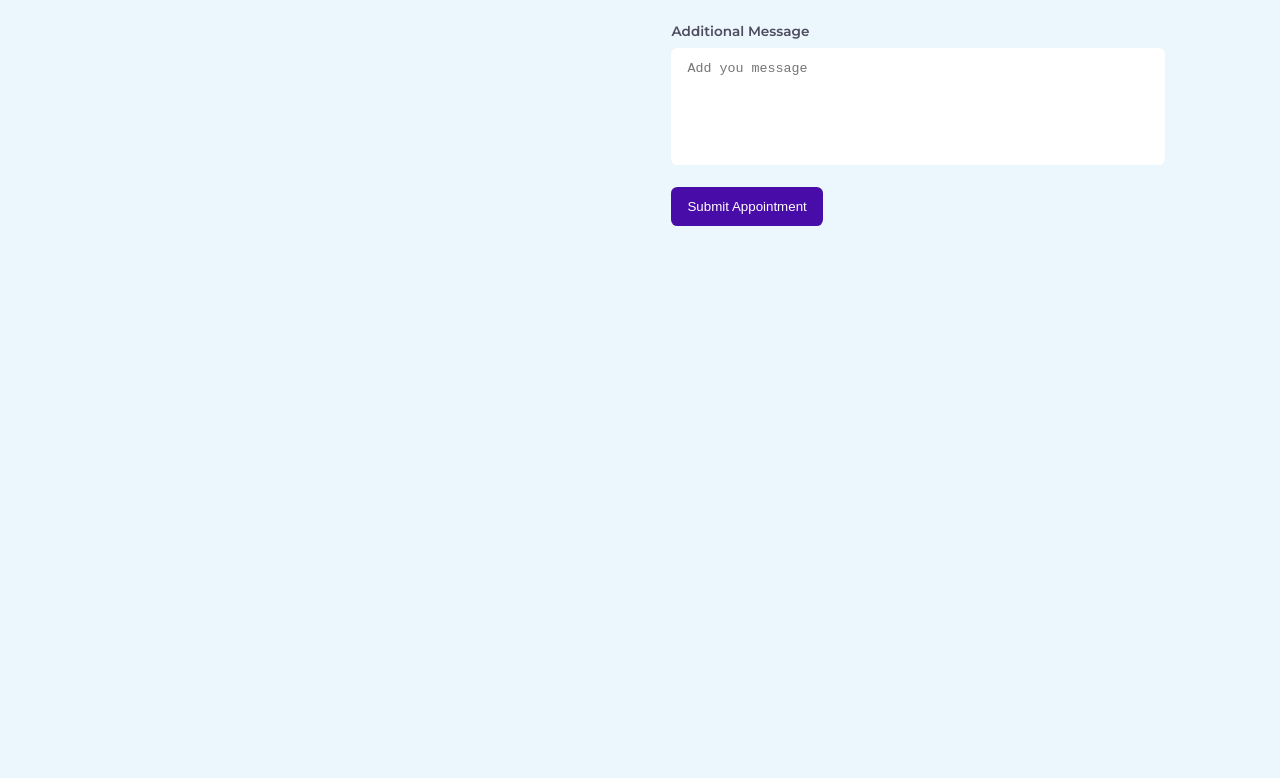
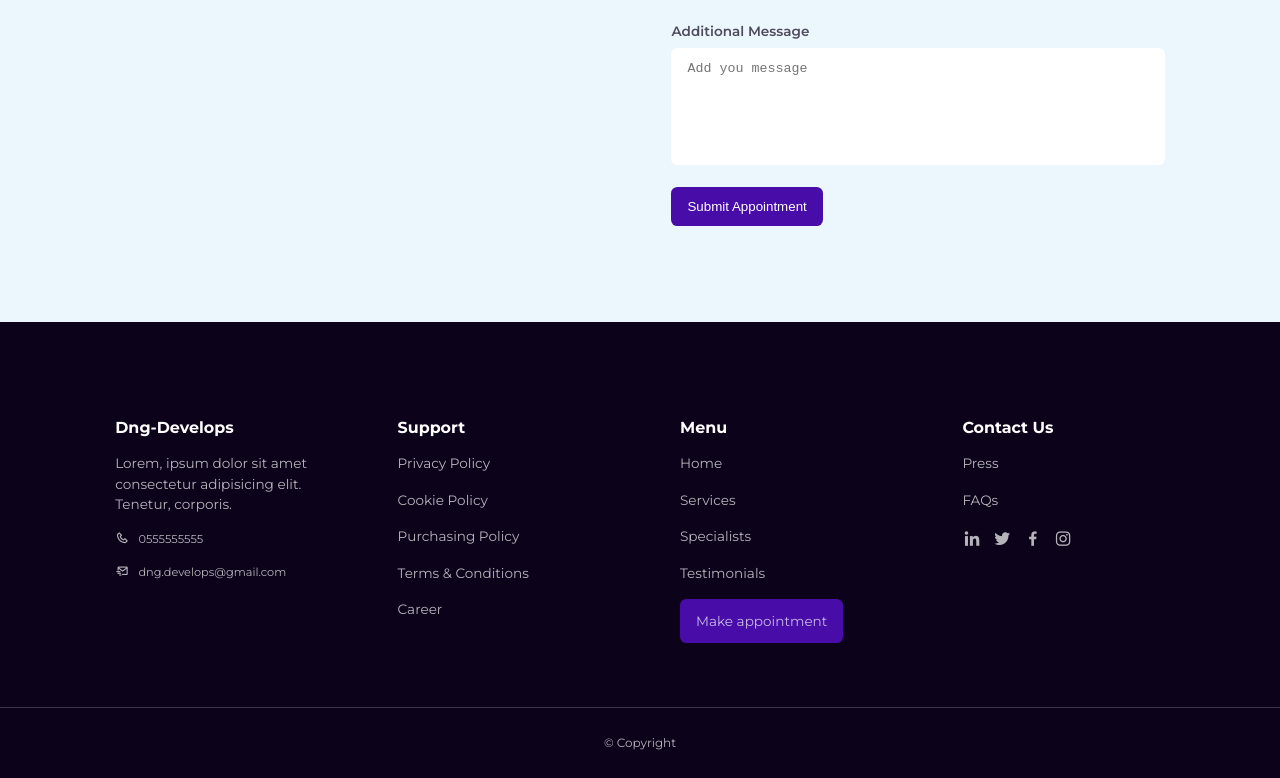
Before and after one commit to Dng-Develops/Hospital-Site, a website: page Public/index.html in a window 1280 px wide. Shown: the part 3175-3953 px from the top of the page. Before the commit the page ends 3401 px from the top, so only its background shows below. Drawn offline with nearby package versions, Linux system fonts and the light colour scheme.

Commit message:
Footer senction completed

```diff
--- a/Public/index.html
+++ b/Public/index.html
@@ -386,7 +386,7 @@
     <section id="appointment">
       <div class="container">
         <div class="info">
-          <h2>Get An Appointment</h2>
+          <h2>Make An Appointment</h2>
           <p>
             Lorem ipsum dolor sit amet consectetur adipisicing elit. Dignissimos
             eos aliquam asperiores aut velit?
@@ -491,6 +491,60 @@
     </section>
     <!-- Make Appointment End -->
 
+    <!-- Footer -->
+
+    <footer>
+      <div class="container">
+        <article>
+          <a href="#" class="footer__logo">
+            <h3>Dng-Develops</h3>
+          </a>
+          <p>
+            Lorem, ipsum dolor sit amet consectetur adipisicing elit. Tenetur,
+            corporis.
+          </p>
+          <div>
+            <i class="bx bx-phone"></i>
+            <small>0555555555</small>
+          </div>
+          <div>
+            <i class="bx bx-mail-send"></i>
+            <small> dng.develops@gmail.com </small>
+          </div>
+        </article>
+        <article>
+          <h3>Support</h3>
+          <a href="#">Privacy Policy</a>
+          <a href="#">Cookie Policy</a>
+          <a href="#">Purchasing Policy</a>
+          <a href="#">Terms & Conditions</a>
+          <a href="#">Career</a>
+        </article>
+        <article>
+          <h3>Menu</h3>
+          <a href="#">Home</a>
+          <a href="#services">Services</a>
+          <a href="#specialists">Specialists</a>
+          <a href="#testimonials">Testimonials</a>
+          <a href="#appointment" class="btn-primary">Make appointment</a>
+        </article>
+        <article>
+          <h3>Contact Us</h3>
+          <p>Press</p>
+          <p>FAQs</p>
+          <div class="footer__socials">
+            <a href="#"><i class="bx bxl-linkedin"></i></a>
+            <a href="#"><i class="bx bxl-twitter"></i></a>
+            <a href="#"><i class="bx bxl-facebook"></i></a>
+            <a href="#"><i class="bx bxl-instagram"></i></a>
+          </div>
+        </article>
+      </div>
+      <div class="copyright"><small>&copy; Copyright </small></div>
+    </footer>
+
+    <!-- Footer End -->
+
     <!-- Swiper JS -->
     <script src="https://cdn.jsdelivr.net/npm/swiper/swiper-bundle.min.js"></script>
 
--- /dev/null
+++ b/scss/_footer.scss
@@ -0,0 +1,104 @@
+footer {
+  background-color: $black-color;
+  color: $light-color;
+  padding-top: 6rem;
+  margin-top: 6rem;
+
+  .container {
+    display: grid;
+    grid-template-columns: repeat(4, 1fr);
+    gap: 5rem;
+    font-size: 0.85rem;
+    a {
+      color: $light-color;
+      transition: all 400ms ease;
+
+      &:hover {
+        color: $white-color;
+      }
+
+      & > h3 {
+        color: $white-color;
+      }
+    }
+
+    article {
+      display: flex;
+      flex-direction: column;
+      gap: 1rem;
+
+      & > div {
+        display: flex;
+        align-items: center;
+        gap: 0.6rem;
+      }
+
+      & > h3 {
+        color: $white-color;
+      }
+
+      .footer__socials {
+        font-size: 1.2rem;
+        gap: 0.7rem;
+      }
+    }
+  }
+
+  .copyright {
+    text-align: center;
+    padding: 1.5rem 0;
+    margin-top: 4rem;
+    border-top: 1px solid rgba($white-color, 0.2);
+    font-size: 0.9rem;
+  }
+}
+
+/**********************************/
+/* MEDIA QUERIES (MEDIUM DEVICES) */
+/**********************************/
+
+@media screen and (max-width: 1024px) {
+  footer {
+    .container {
+      gap: 2.5rem;
+    }
+  }
+}
+/**********************************/
+/* MEDIA QUERIES (SMALL DEVICES) */
+/**********************************/
+
+@media screen and (max-width: 1100px) {
+  footer {
+    padding-top: 3rem;
+    margin-top: 3rem;
+    .container {
+      grid-template-columns: 1fr 1fr;
+      justify-items: center;
+      text-align: center;
+
+      .btn-primary,
+      .footer__socials,
+      div {
+        margin: 0 auto;
+      }
+    }
+  }
+}
+/**********************************/
+/* MEDIA QUERIES (SMALL DEVICES) */
+/**********************************/
+
+@media screen and (max-width: 600px) {
+  footer {
+    .container {
+      grid-template-columns: 1fr;
+      text-align: center;
+
+      .btn-primary,
+      .footer__socials {
+        margin: 0 auto;
+      }
+    }
+  }
+}
--- a/scss/style.scss
+++ b/scss/style.scss
@@ -9,6 +9,7 @@
 @import "specialists";
 @import "testimonials";
 @import "appointment";
+@import "footer";
 
 // Test Sass Compiler
 
```
Also changed, not shown: Public/css/style.css.
